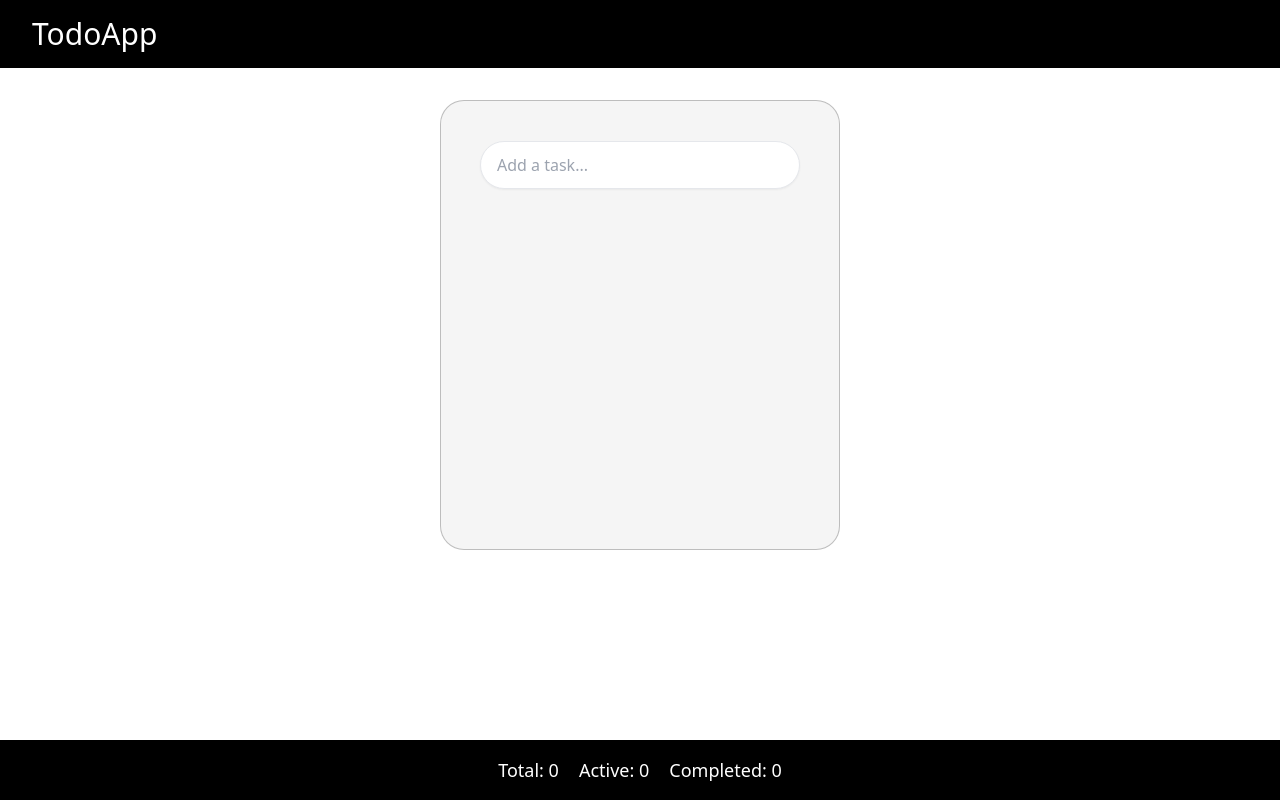
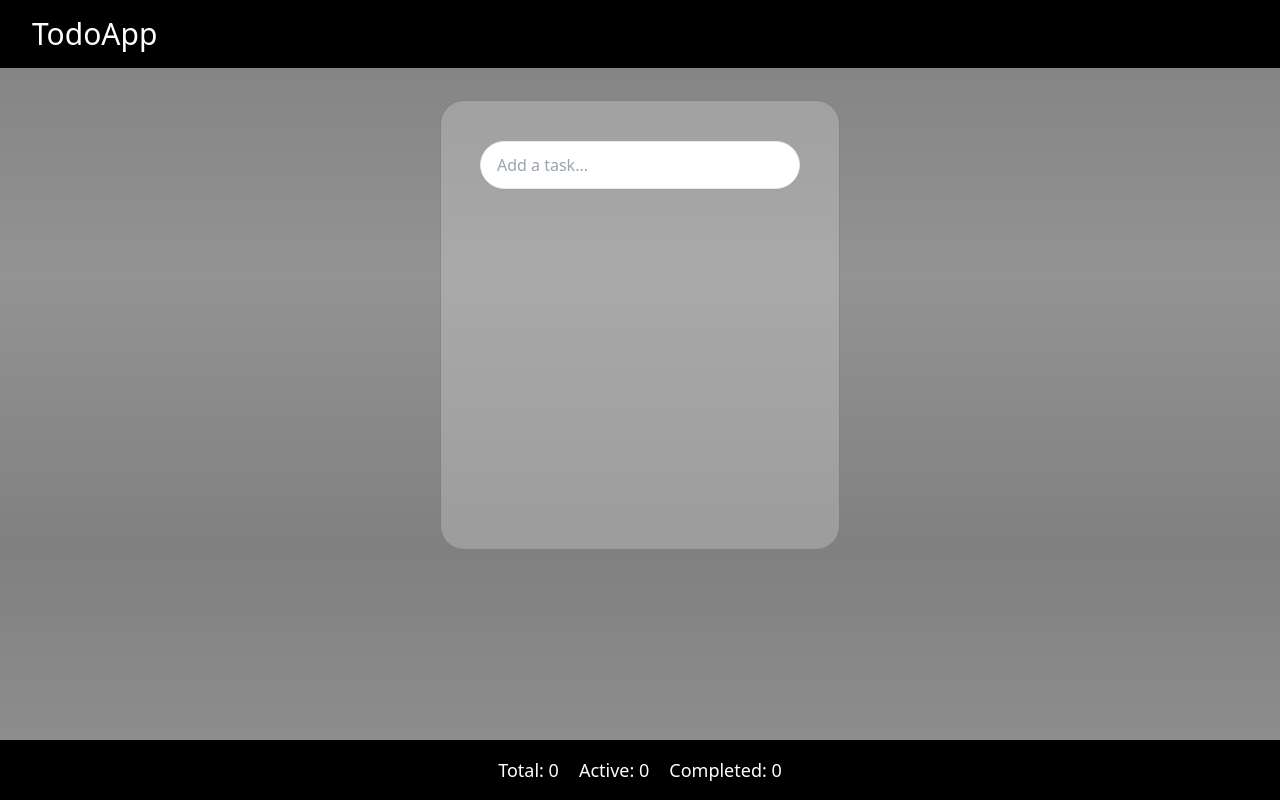
Before and after one commit to Maarcbaz/TodoApp3, a React (Vite) app: page / in a window 1280 px wide. Built offline with nearby package versions, Linux system fonts and the light colour scheme.

Commit message:
bg for main

```diff
--- a/src/index.css
+++ b/src/index.css
@@ -14,6 +14,12 @@
 form {
     width: min(100% - 12vw, 500px);
     margin-inline: auto;
+}
+
+body {
+    background-image: linear-gradient(gray, rgba(0, 0, 0, 0.422), gray);
+    background-position: center;
+    background-size: cover;
 }
 
 @layer components {
```
